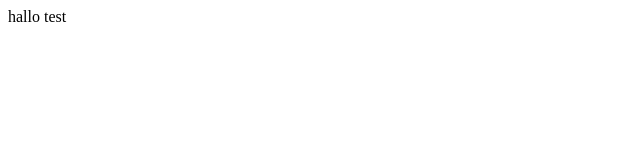
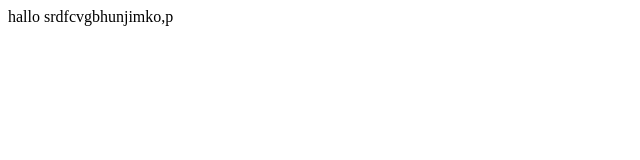
Before and after one commit to AurelBieri/M324-Git-Task3, a plain HTML site: page index.html in a window 1280 px wide. Shown: the whole page, without its empty margins (0-640 px from the left). Drawn offline with Linux system fonts and the light colour scheme.

Commit message:
Changed line 1 to random letter

```diff
--- a/index.html
+++ b/index.html
@@ -1 +1 @@
-<p>hallo test</p>
+<p>hallo srdfcvgbhunjimko,p</p>
```
